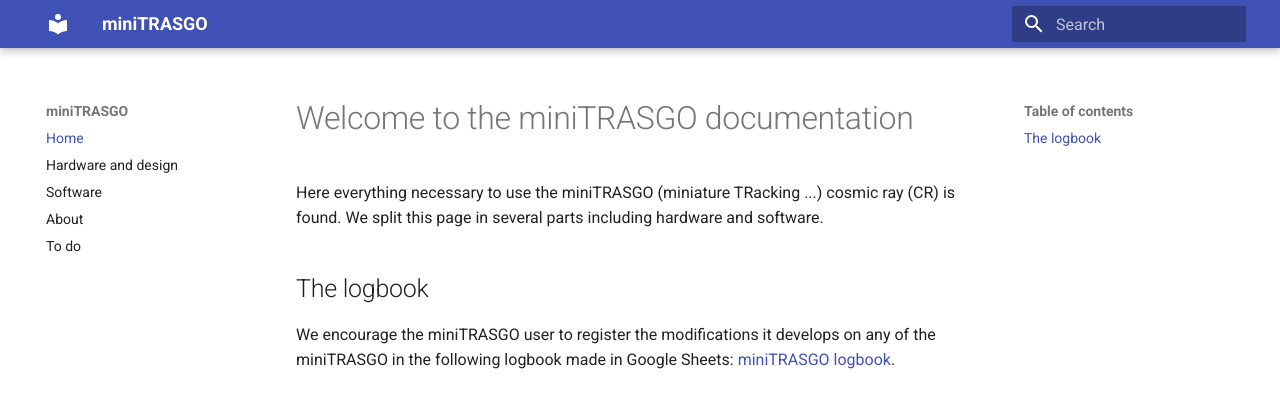
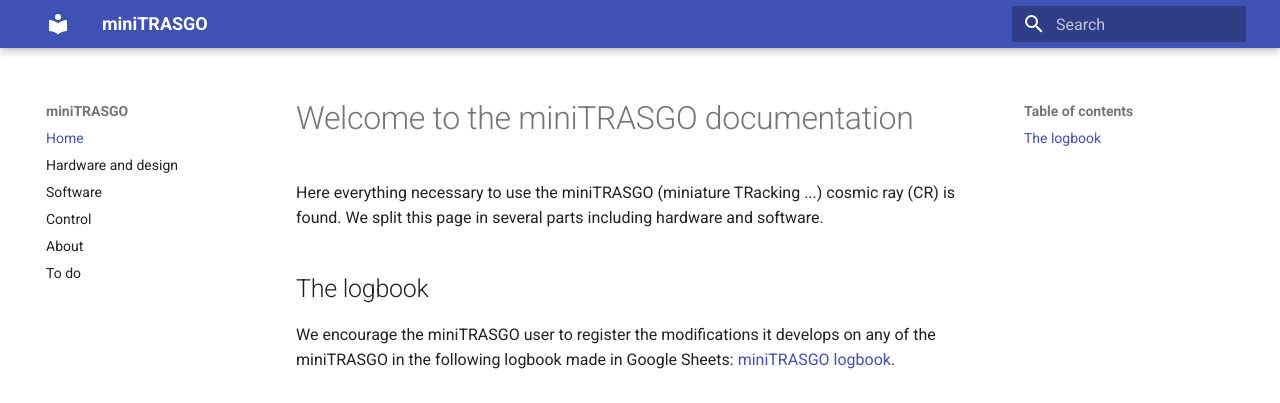
Before and after one commit to cayesoneira/miniTRASGO-documentation, an MkDocs documentation site: the page built from docs/index.md, in a window 1280 px wide. Shown: the top 403 px of the page. Built offline with MkDocs 1.6.1 and Material for MkDocs 9.7.7, drawn with Linux system fonts in a browser that asks for light colours.

Commit message:
Update mkdocs.yml

```diff
--- a/mkdocs.yml
+++ b/mkdocs.yml
@@ -4,6 +4,7 @@
     - Home: index.md
     - Hardware and design: hardware.md
     - Software: software.md
+    - Control: control.md
     - About: about.md
     - To do: todo.md
 theme:
```
